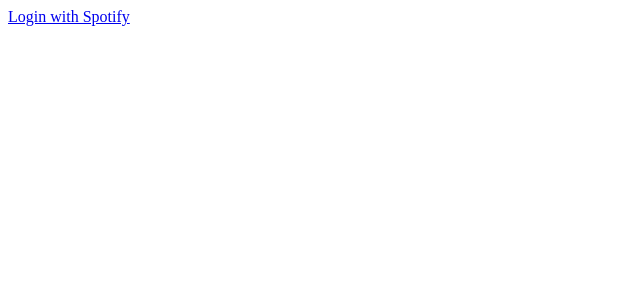
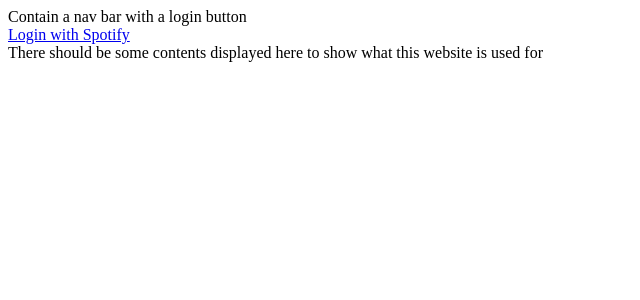
Before and after one commit to biggestUaena24/guessTheSong, a React (Vite) app: page / in a window 1280 px wide. Shown: the top 300 px of the page, without its empty margins (0-640 px from the left). Built offline with nearby package versions, Linux system fonts and the light colour scheme; no server answers.

Commit message:
Modify structure for some files and also will be adding playlists for user after login

```diff
--- a/src/main.tsx
+++ b/src/main.tsx
@@ -1,18 +1,12 @@
-import * as React from "react";
 import * as ReactDOM from "react-dom/client";
 import { createBrowserRouter, RouterProvider } from "react-router-dom";
 import Root from "./routes/root";
-import Login from "./routes/login";
 
 const router = createBrowserRouter([
   {
     path: "/",
     element: <Root />,
   },
-  {
-    path: "/login",
-    element: <Login />,
-  },
 ]);
 
 ReactDOM.createRoot(document.getElementById("root")!).render(
--- /dev/null
+++ b/src/page/loginPage.tsx
@@ -0,0 +1,15 @@
+import LoginButton from "../components/loginButton";
+
+export default function LoginPage() {
+  return (
+    <div>
+      <nav>
+        Contain a nav bar with a login button <LoginButton></LoginButton>
+      </nav>
+      <div>
+        There should be some contents displayed here to show what this website
+        is used for
+      </div>
+    </div>
+  );
+}
--- a/src/routes/root.tsx
+++ b/src/routes/root.tsx
@@ -1,5 +1,5 @@
 import { useState, useEffect } from "react";
-import Login from "./login";
+import LoginPage from "../page/loginPage";
 import WebPlayback from "../components/webPlayback";
 
 export default function Root() {
@@ -14,6 +14,7 @@
         const json = await response.json();
         if (json.token) {
           setToken(json.token);
+          localStorage.setItem("spotifyToken", json.token);
         } else {
           console.log("No token found");
         }
@@ -25,5 +26,5 @@
     getToken();
   }, []);
 
-  return <>{token === "" ? <Login /> : <WebPlayback token={token} />}</>;
+  return <>{token === "" ? <LoginPage /> : <WebPlayback token={token} />}</>;
 }
--- a/vite.config.ts
+++ b/vite.config.ts
@@ -1,5 +1,4 @@
 import basicSsl from "@vitejs/plugin-basic-ssl";
-import { Server } from "http";
 
 export default {
   plugins: [basicSsl()],
```
Also changed, not shown: src/components/loginButton.tsx (renamed from src/routes/login.tsx), 1 other file (tests, documents, lock files or other folders).
